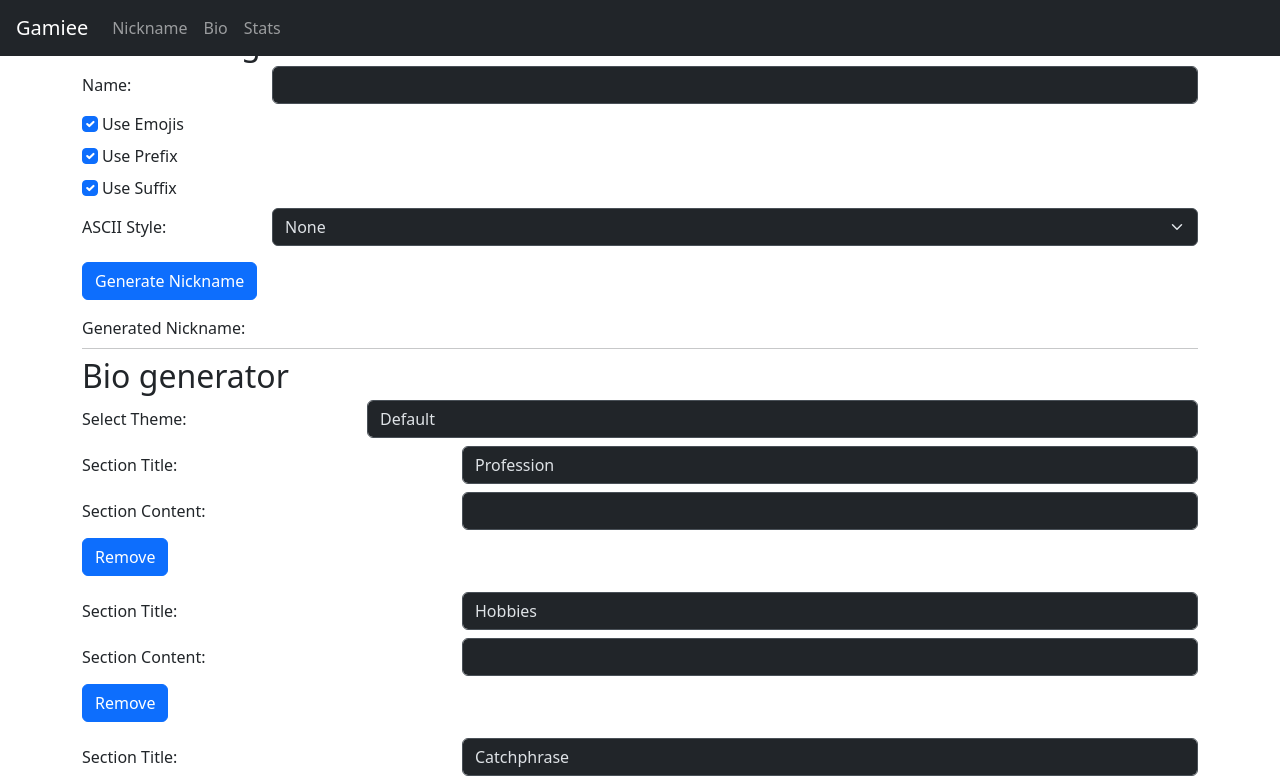
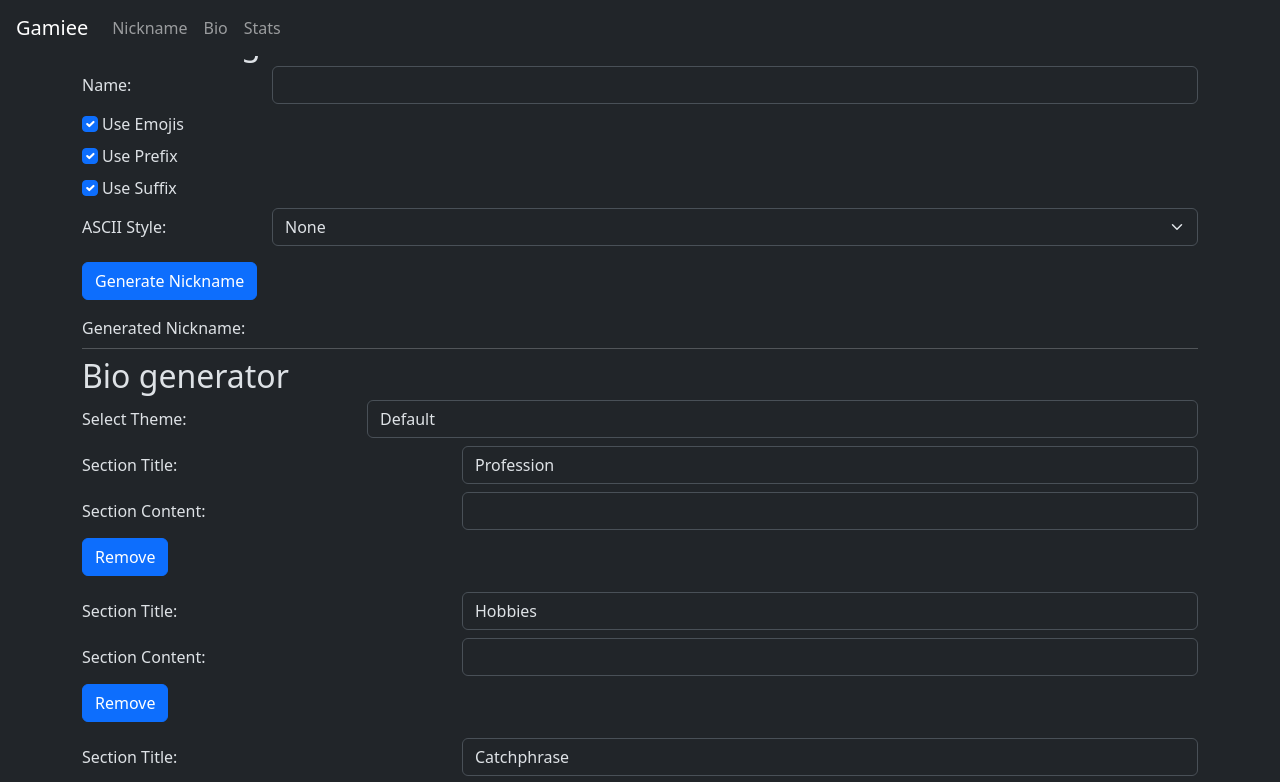
Before and after one commit to AlexYelisieiev/university-course-work, a React (Vite) app: page / in a window 1280 px wide. Shown: the top 782 px of the page. Built offline with nearby package versions, Linux system fonts and the light colour scheme.

Commit message:
Fix dark theme and navbar

```diff
--- a/index.html
+++ b/index.html
@@ -1,5 +1,5 @@
 <!DOCTYPE html>
-<html lang="en">
+<html lang="en" data-bs-theme="dark">
   <head>
 	<meta charset="UTF-8" />
 	<link rel="icon" type="image/svg+xml" href="/favicon.svg" />
--- a/src/App.jsx
+++ b/src/App.jsx
@@ -5,7 +5,7 @@ import AchievementSection from './components/AchievementSection';
 
 const App = () => {
 	return (
-		<div data-bs-theme="dark">
+		<div>
 			<nav className="navbar navbar-dark bg-dark navbar-expand-sm px-1 fixed-top">
 				<div className="container-fluid">
 					<a href="/" className="navbar-brand">Gamiee</a>
@@ -21,8 +21,7 @@ const App = () => {
 					</div>
 				</div>
 			</nav>
-			<div data-bs-spy='scroll' className="conainer-fluid mt-4">
-				<div className='container'>
+			<div className='container mt-4'>
 				<div className="row">
 					<NicknameGenerator />
 				</div>
@@ -34,7 +33,6 @@ const App = () => {
 				</div>
 			</div>
 		</div>
-		</div>
 	);
 };
 
```
Lines whose indentation alone changed are shown as unchanged.
